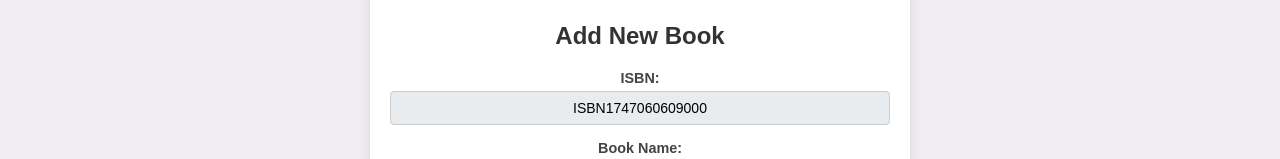
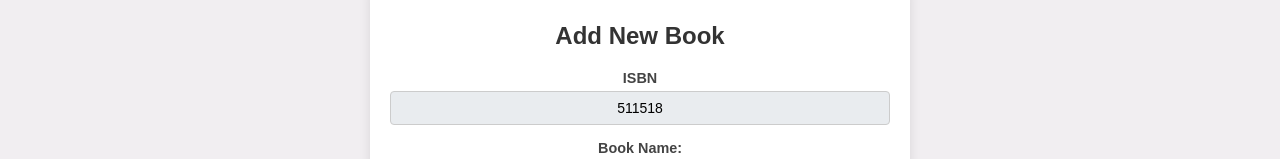
Before and after one commit to sachintha-nirmal-sm/Library-management-system, a React (Create React App) app in the folder frontend/: page /bookform in a window 1280 px wide. Shown: the part 122-281 px from the top of the page. Built offline with nearby package versions, Linux system fonts and the light colour scheme.

Commit message:
Refactor IForme component to enhance ISBN generation and form handling; improve readability and reset logic

```diff
--- a/frontend/src/pages/i-forme.jsx
+++ b/frontend/src/pages/i-forme.jsx
@@ -25,20 +25,21 @@ const IForme = () => {
     "Travel",
   ];
 
-  // Auto-generate ISBN on mount
+  // Auto-generate a 6-digit ISBN on mount or reset
   useEffect(() => {
-    setBook((prev) => ({ ...prev, isbn: generateISBN() }));
+    setBook((prev) => ({
+      ...prev,
+      isbn: generateISBN(),
+    }));
   }, []);
 
   const generateISBN = () => {
-    return "ISBN" + Date.now();
+    return Math.floor(100000 + Math.random() * 900000).toString(); // Random 6-digit number
   };
 
   const handleChange = (e) => {
-    setBook({
-      ...book,
-      [e.target.name]: e.target.value,
-    });
+    const { name, value } = e.target;
+    setBook((prev) => ({ ...prev, [name]: value }));
   };
 
   const handleSubmit = async (e) => {
@@ -56,7 +57,7 @@ const IForme = () => {
       const response = await axios.post("http://localhost:5000/api/inventorys", payload);
       alert(response.data.msg || "Book added successfully!");
 
-      // Reset form
+      // Reset form with new ISBN
       setBook({
         isbn: generateISBN(),
         name: "",
@@ -65,7 +66,7 @@ const IForme = () => {
         publishedDate: "",
       });
 
-      navigate("/booklist"); // Navigate to the book list
+      navigate("/booklist");
     } catch (error) {
       console.error("Error adding book:", error);
       alert("Failed to add book. Please check console for details.");
@@ -77,16 +78,33 @@ const IForme = () => {
       <h2>Add New Book</h2>
       <form onSubmit={handleSubmit}>
         <div>
-          <label htmlFor="isbn">ISBN:</label>
-          <input type="text" name="isbn" value={book.isbn} readOnly />
+          <label htmlFor="isbn">ISBN </label>
+          <input
+            type="text"
+            name="isbn"
+            value={book.isbn}
+            readOnly
+          />
         </div>
         <div>
           <label htmlFor="name">Book Name:</label>
-          <input type="text" name="name" value={book.name} onChange={handleChange} required />
+          <input
+            type="text"
+            name="name"
+            value={book.name}
+            onChange={handleChange}
+            required
+          />
         </div>
         <div>
           <label htmlFor="author">Author:</label>
-          <input type="text" name="author" value={book.author} onChange={handleChange} required />
+          <input
+            type="text"
+            name="author"
+            value={book.author}
+            onChange={handleChange}
+            required
+          />
         </div>
         <div>
           <label htmlFor="category">Category:</label>
@@ -100,7 +118,13 @@ const IForme = () => {
         </div>
         <div>
           <label htmlFor="publishedDate">Published Date:</label>
-          <input type="date" name="publishedDate" value={book.publishedDate} onChange={handleChange} required />
+          <input
+            type="date"
+            name="publishedDate"
+            value={book.publishedDate}
+            onChange={handleChange}
+            required
+          />
         </div>
 
         <div className="form-buttons">
```
